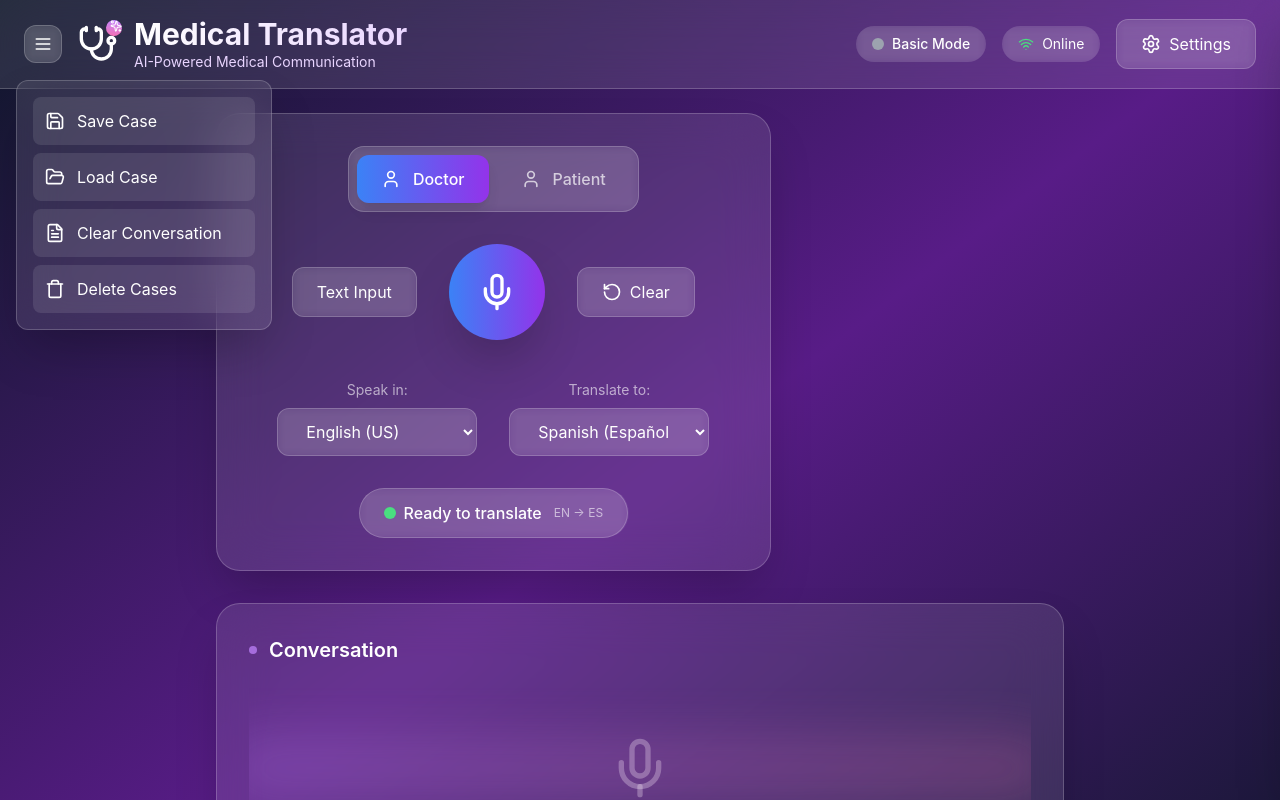
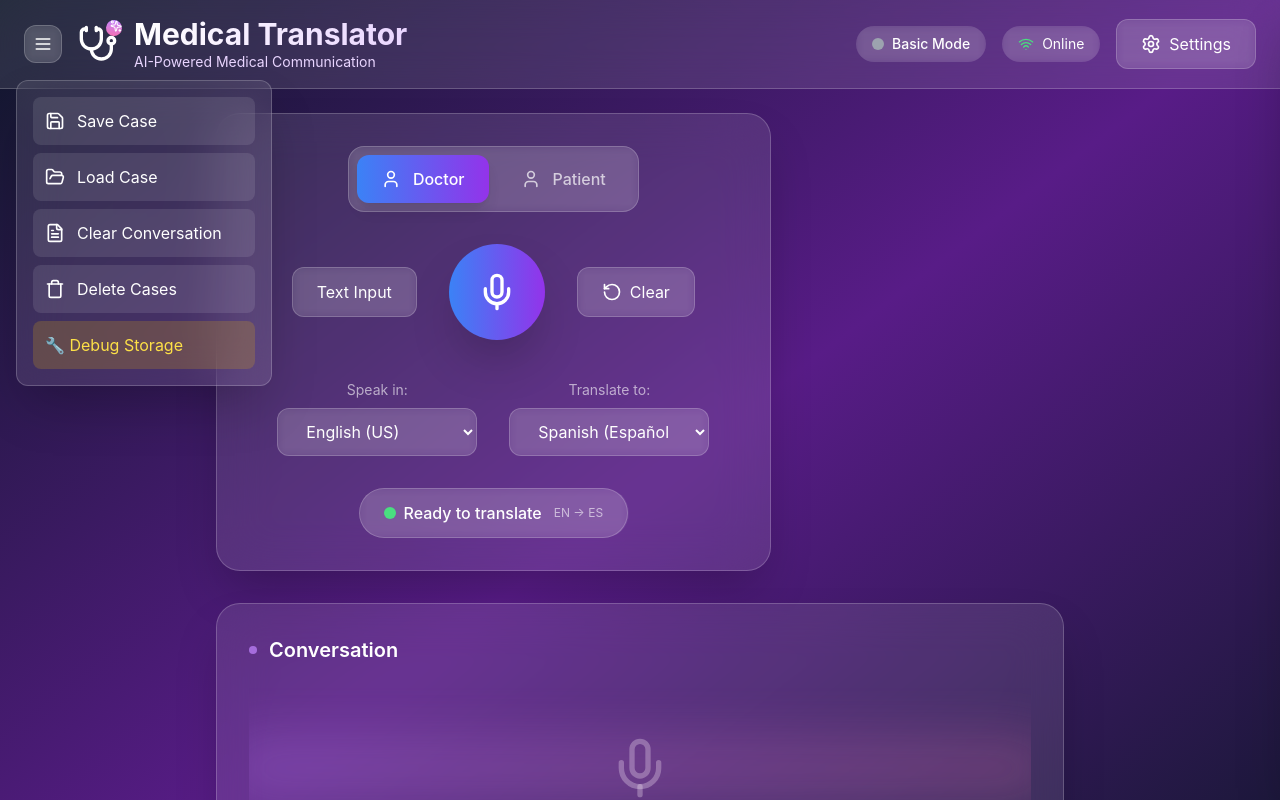
Before and after one commit to Navid-Moradimehr/medical-translator, a React (Vite) app: page / in a window 1280 px wide. Both pictures are taken after a click on the button 43 px from the left and 44 px from the top of the page. Shown: the top 800 px of the page. Built offline with nearby package versions, Linux system fonts and the light colour scheme.

Commit message:
Fix localStorage persistence and UI visibility issues for saved cases

```diff
--- a/src/App.tsx
+++ b/src/App.tsx
@@ -192,15 +192,44 @@ function App() {
         const cases = JSON.parse(saved)
         console.log('🔄 Refreshed cases:', cases)
         setSavedCases(cases)
+      } else {
+        console.log('🔄 No saved cases found in localStorage')
+        setSavedCases([])
       }
     } catch (error) {
       console.error('Failed to refresh saved cases:', error)
+      setSavedCases([])
     }
   }
 
+  // Test function to check localStorage
+  const testLocalStorage = () => {
+    console.log('🧪 Testing localStorage...')
+    const allKeys = Object.keys(localStorage)
+    console.log('🧪 All localStorage keys:', allKeys)
+
+    const savedCasesKey = localStorage.getItem('medical_translator_saved_cases')
+    console.log('🧪 Saved cases key value:', savedCasesKey)
+
+    if (savedCasesKey) {
+      try {
+        const parsed = JSON.parse(savedCasesKey)
+        console.log('🧪 Parsed saved cases:', parsed)
+      } catch (error) {
+        console.error('🧪 Error parsing saved cases:', error)
+      }
+    }
+  }
+
   // Save cases to localStorage whenever savedCases changes
   useEffect(() => {
-    localStorage.setItem('medical_translator_saved_cases', JSON.stringify(savedCases))
+    console.log('💾 Saving cases to localStorage:', savedCases)
+    try {
+      localStorage.setItem('medical_translator_saved_cases', JSON.stringify(savedCases))
+      console.log('✅ Cases saved to localStorage successfully')
+    } catch (error) {
+      console.error('❌ Failed to save cases to localStorage:', error)
+    }
   }, [savedCases])
 
   // Save current conversation and medical data
@@ -1863,6 +1892,20 @@ Return a comprehensive JSON object with all medical information intelligently ca
             >
               <Trash className="w-5 h-5" />
               <span>Delete Cases</span>
+            </motion.button>
+
+            {/* Debug Option */}
+            <motion.button
+              whileHover={{ scale: 1.02 }}
+              whileTap={{ scale: 0.98 }}
+              onClick={() => {
+                testLocalStorage()
+                refreshSavedCases()
+                setShowHamburgerMenu(false)
+              }}
+              className="w-full flex items-center space-x-3 p-3 rounded-lg bg-yellow-500/20 hover:bg-yellow-500/30 transition-all duration-200 text-yellow-300"
+            >
+              <span>🔧 Debug Storage</span>
             </motion.button>
           </div>
         </motion.div>
@@ -3243,10 +3286,11 @@ Return a comprehensive JSON object with all medical information intelligently ca
                     value={selectedFileToOverwrite}
                     onChange={(e) => setSelectedFileToOverwrite(e.target.value)}
                     className="w-full px-3 py-2 bg-white/10 border border-white/20 rounded-lg text-white focus:outline-none focus:ring-2 focus:ring-purple-500"
+                    style={{ color: 'white' }}
                   >
-                    <option value="">Select a case...</option>
+                    <option value="" style={{ backgroundColor: '#1f2937', color: 'white' }}>Select a case...</option>
                     {savedCases.map((case_) => (
-                      <option key={case_.id} value={case_.id}>
+                      <option key={case_.id} value={case_.id} style={{ backgroundColor: '#1f2937', color: 'white' }}>
                         {case_.name} - {new Date(case_.timestamp).toLocaleString()}
                       </option>
                     ))}
@@ -3321,10 +3365,11 @@ Return a comprehensive JSON object with all medical information intelligently ca
                     value={selectedFileToLoad}
                     onChange={(e) => setSelectedFileToLoad(e.target.value)}
                     className="w-full px-3 py-2 bg-white/10 border border-white/20 rounded-lg text-white focus:outline-none focus:ring-2 focus:ring-purple-500"
+                    style={{ color: 'white' }}
                   >
-                    <option value="">Select a case...</option>
+                    <option value="" style={{ backgroundColor: '#1f2937', color: 'white' }}>Select a case...</option>
                     {savedCases.map((case_) => (
-                      <option key={case_.id} value={case_.id}>
+                      <option key={case_.id} value={case_.id} style={{ backgroundColor: '#1f2937', color: 'white' }}>
                         {case_.name} - {new Date(case_.timestamp).toLocaleString()}
                       </option>
                     ))}
@@ -3394,10 +3439,11 @@ Return a comprehensive JSON object with all medical information intelligently ca
                     value={selectedFileToDelete}
                     onChange={(e) => setSelectedFileToDelete(e.target.value)}
                     className="w-full px-3 py-2 bg-white/10 border border-white/20 rounded-lg text-white focus:outline-none focus:ring-2 focus:ring-purple-500"
+                    style={{ color: 'white' }}
                   >
-                    <option value="">Select a case...</option>
+                    <option value="" style={{ backgroundColor: '#1f2937', color: 'white' }}>Select a case...</option>
                     {savedCases.map((case_) => (
-                      <option key={case_.id} value={case_.id}>
+                      <option key={case_.id} value={case_.id} style={{ backgroundColor: '#1f2937', color: 'white' }}>
                         {case_.name} - {new Date(case_.timestamp).toLocaleString()}
                       </option>
                     ))}
```
